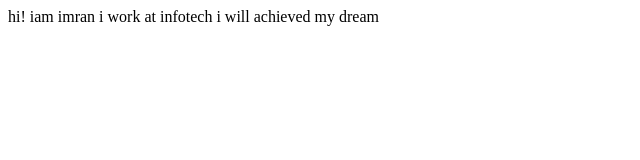
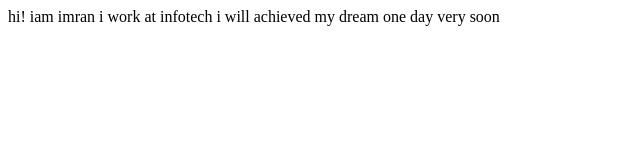
Before and after one commit to imran9007/student-name, a plain HTML site: page index.html in a window 1280 px wide. Shown: the whole page, without its empty margins (0-640 px from the left). Drawn offline with Linux system fonts and the light colour scheme.

Commit message:
docs: updated dream

```diff
--- a/index.html
+++ b/index.html
@@ -10,5 +10,6 @@
    hi! iam imran
    i work at infotech
    i will achieved my dream
+   one day very soon
 </body>
 </html>
```
